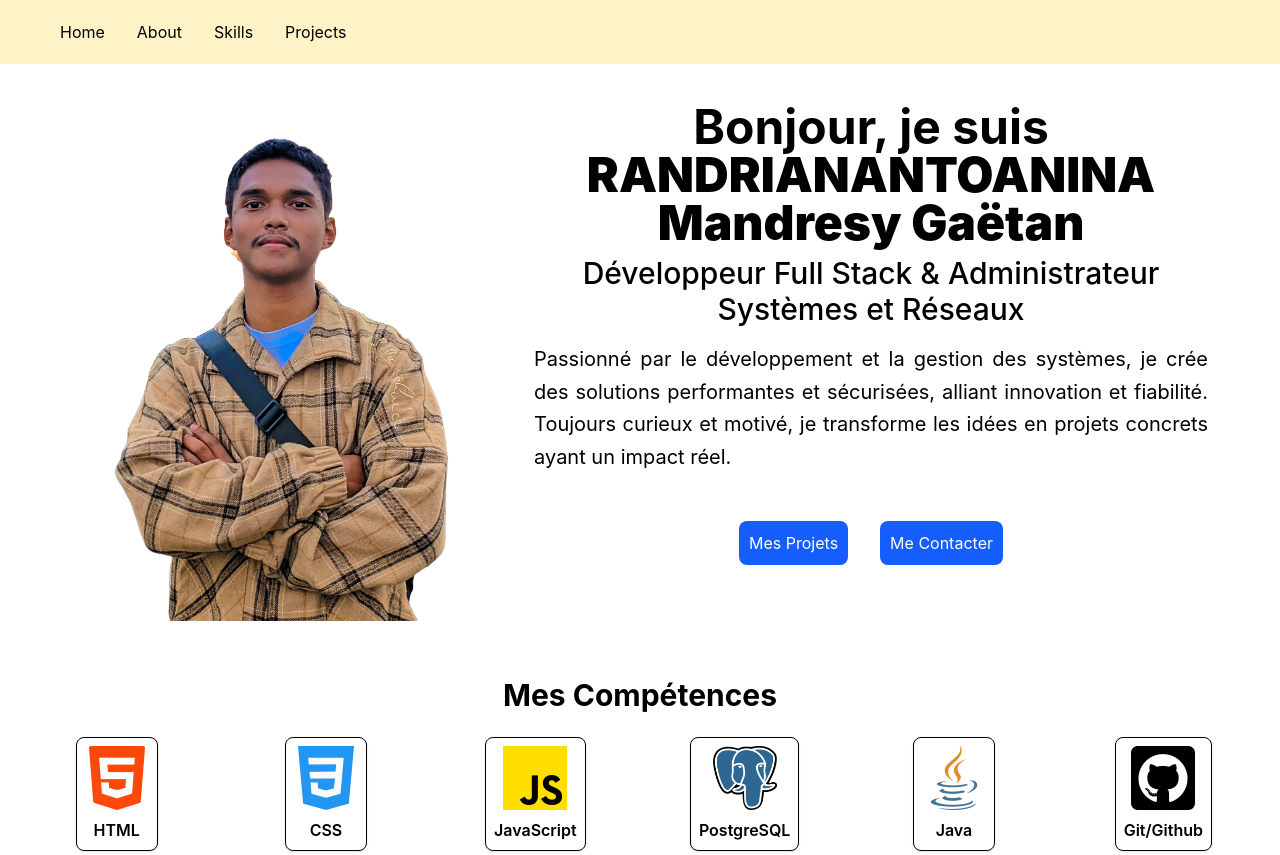
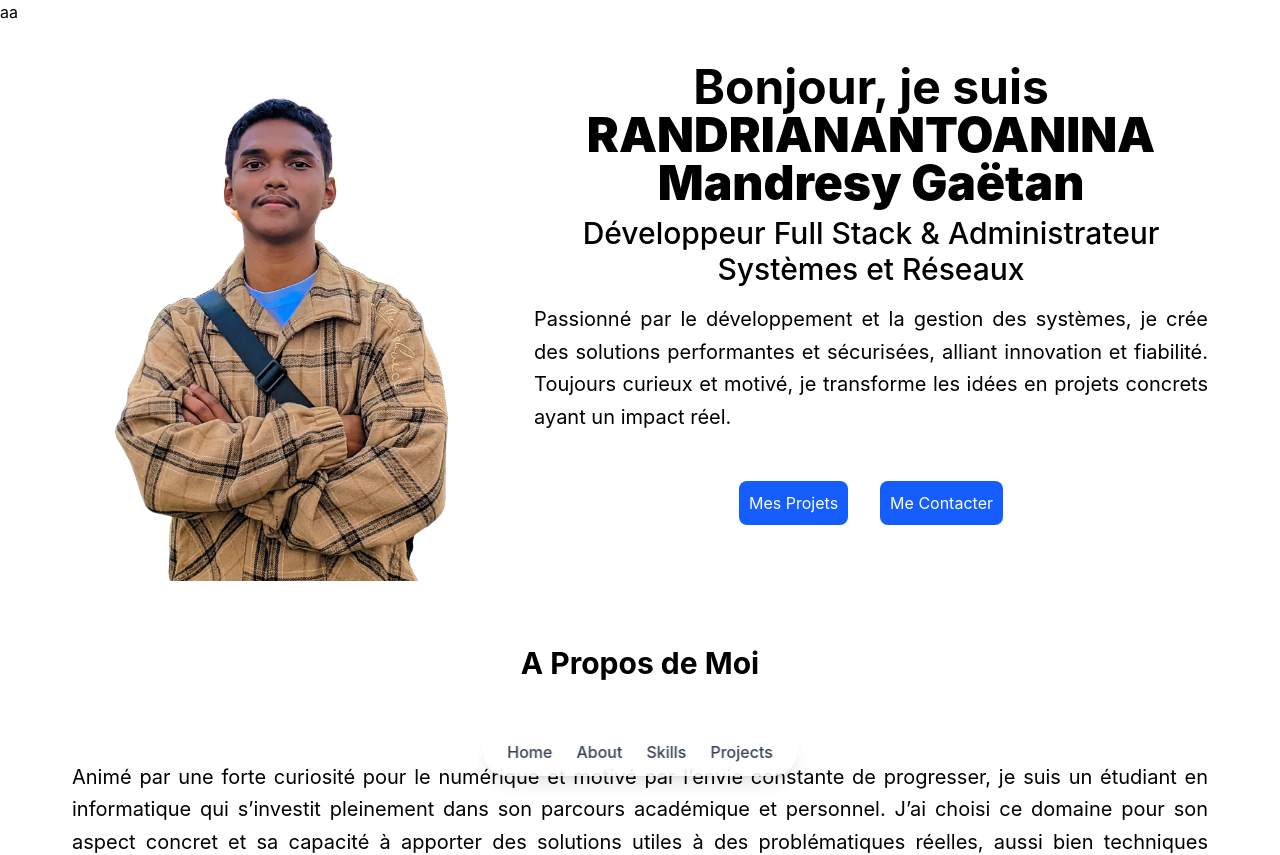
Before and after one commit to mandresy753/RANDRIANANTOANINA-Mandresy-Gaetan, a React (Vite) app: page / in a window 1280 px wide. Shown: the top 855 px of the page. Built offline with nearby package versions, Linux system fonts and the light colour scheme.

Commit message:
change: position of navbar to bottom and improve navbar design

```diff
--- a/src/App.tsx
+++ b/src/App.tsx
@@ -2,6 +2,10 @@ import Home from './Pages/Home';
 import Skills from './Pages/Skills';
 import Header from './components/Header'
 import Projects from './Pages/Projects'
+import About from './Pages/About'
+import Navbar from './components/Navbar';
+
+const links = ["Home", "About", "Skills", "Projects"]
 
 function App() {
   return (
@@ -9,8 +13,10 @@ function App() {
       <div>
         <Header/>
         <Home/>
+        <About/>
         <Skills/>
         <Projects/>
+        <Navbar links={links}/>
 
       </div>
 
--- a/src/components/Header.tsx
+++ b/src/components/Header.tsx
@@ -1,10 +1,7 @@
-import Navbar from "./Navbar";
-
 function Header() {
-    const links = ["Home", "About", "Skills", "Projects"]
   return (
     <header>
-      <Navbar links={links}/>
+      <p>aa</p>
     </header>
   );
 }
--- a/src/components/Navbar.tsx
+++ b/src/components/Navbar.tsx
@@ -4,10 +4,17 @@ type NavbarProps = {
 
 function Navbar({ links }: NavbarProps) {
   return (
-    <nav>
-      <ul className="flex gap-8 px-15 py-5 bg-amber-100">
+    <nav className="fixed bottom-6 left-1/2 -translate-x-1/2 z-50">
+      <ul className="flex gap-6 px-6 py-3 bg-white/80 backdrop-blur-xl rounded-full shadow-lg">
         {links.map((link) => (
-          <li key={link}><a href={link}>{link}</a></li>
+          <li key={link}>
+            <a
+              href={`#${link}`}
+              className="font-medium text-gray-700 hover:text-blue-500 transition"
+            >
+              {link}
+            </a>
+          </li>
         ))}
       </ul>
     </nav>
```
